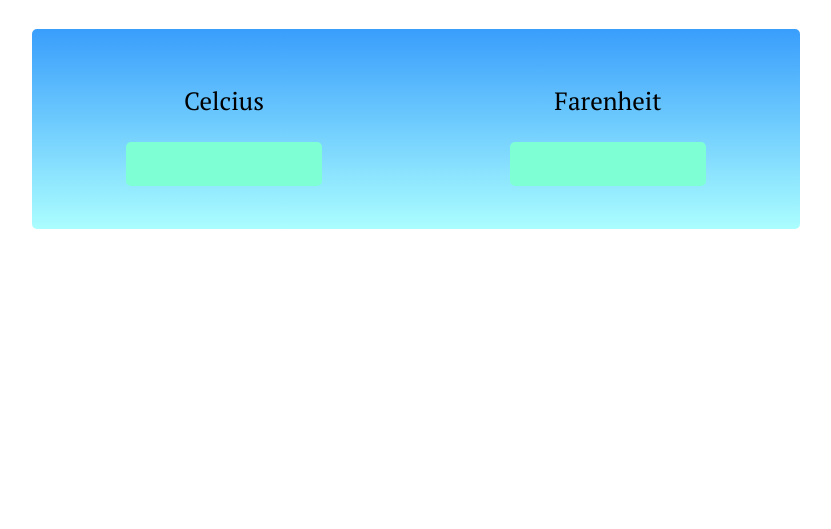
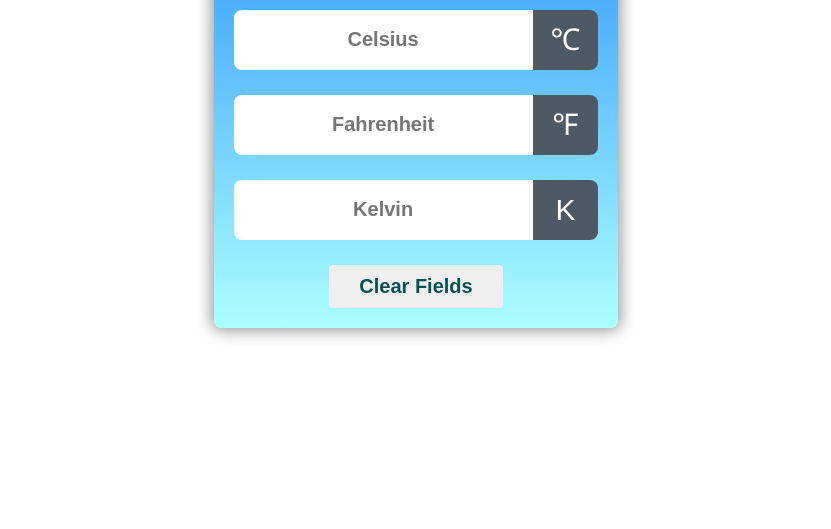
Before and after one commit to HarikeshKS/Temperature-Converter, a plain HTML site: page index.html in a window 1280 px wide. Shown: the part 271-800 px from the top of the page, without its empty margins (224-1055 px from the left). Drawn offline with Linux system fonts and the light colour scheme.

Commit message:
Final commit to the project.

```diff
--- a/index.html
+++ b/index.html
@@ -10,13 +10,31 @@
 
 <body>
     <div class="container">
-        <div>
-            <p>Celcius</p><input type="number" name="celcius" class="input-num">
+
+        <div class="title">
+            <h1>Temperature Converter</h1>
+            <span class="Temperature-icon"><i class="fa-solid fa-temperature-three-quarters"></i></span>
         </div>
-        <div>
-            <p>Farenheit</p><input type="number" name="farenheit" class="input-num">
+
+        <div id="celsius">
+            <input type="number" name="" placeholder="Celsius">
+            <span class="icon">&#8451</span>
         </div>
+        <div id="fahrenheit">
+            <input type="number" name="" placeholder="Fahrenheit">
+            <span class="icon">&#8457</span>
+        </div>
+        <div id="kelvin">
+            <input type="number" name="" placeholder="Kelvin">
+            <span class="icon">&#8490</span>
+        </div>
+
+        <div class="button">
+            <button>Clear Fields</button>
+        </div>
+
     </div>
+    <script src="script.js"></script>
 </body>
 
 </html>
--- a/script.js
+++ b/script.js
@@ -0,0 +1,49 @@
+let celsiusInput = document.querySelector('#celsius > input')
+let fahrenheitInput = document.querySelector('#fahrenheit > input')
+let kelvinInput = document.querySelector('#kelvin > input')
+
+let btn = document.querySelector('.button button')
+
+
+function roundNumber(number){
+    return Math.round(number*100)/100
+}
+
+
+/* Celcius to Fahrenheit and Kelvin */
+celsiusInput.addEventListener('input', function(){
+    let cTemp = parseFloat(celsiusInput.value)
+    let fTemp = (cTemp*(9/5)) + 32
+    let kTemp = cTemp + 273.15
+
+    fahrenheitInput.value = roundNumber(fTemp)
+    kelvinInput.value = roundNumber(kTemp)
+})
+
+
+/* Fahrenheit to Celcius and Kelvin */
+fahrenheitInput.addEventListener('input', function(){
+    let fTemp = parseFloat(fahrenheitInput.value)
+    let cTemp = (fTemp - 32) * (5/9)
+    let kTemp = (fTemp -32) * (5/9) + 273.15
+
+    celsiusInput.value = roundNumber(cTemp)
+    kelvinInput.value = roundNumber(kTemp)
+})
+
+/* Kelvin to Celcius and Fahrenheit */
+kelvinInput.addEventListener('input', function(){
+    let kTemp = parseFloat(kelvinInput.value)
+    let cTemp = kTemp - 273.15
+    let fTemp = (kTemp - 273.15) * (9/5) + 32
+
+    celsiusInput.value = roundNumber(cTemp)
+    fahrenheitInput.value = roundNumber(fTemp)
+})
+
+
+btn.addEventListener('click', ()=>{
+    celsiusInput.value = ""
+    fahrenheitInput.value = ""
+    kelvinInput.value = ""
+})
--- a/style.css
+++ b/style.css
@@ -1,43 +1,109 @@
-@import url('https://fonts.googleapis.com/css2?family=PT+Serif&display=swap');
+*{
+    margin: 0;
+    padding: 0;
+    box-sizing: border-box;
+}
 
 body{
     display: flex;
     justify-content: center;
-    align-content: center;
-    flex-flow: row wrap;
-    height: 100dvh;
-    margin: 0;
-}
-.container{
-    display: flex;
-    justify-content: space-around;
-    align-content: center;
-    flex-flow: row wrap;
-    text-align: center;
-    border-radius: 5px;
-    height: 200px;
-    width: 60%;
-    background: rgb(255,255,255);
-    background: linear-gradient(0deg, rgb(171, 254, 255) 0%, rgb(57, 158, 252) 100%);
-}
-.input-num{
-    border: none;
-    background-color:aquamarine;
-    color: aliceblue;
-    border-radius: 5px;
-    width: 50%;
-    height: 30%;
-    font-size: 25px;
-}
-input::-webkit-outer-spin-button,
-input::-webkit-inner-spin-button {
-    -webkit-appearance: none;
-    margin: 0;
+    align-items: center;
+    min-height: 100vh;
 }
 
-.container>div{
-    height: 70%;
-    width: 50%;
-    font-family: 'PT Serif', serif;
-    font-size: 25px;
+.container{
+    max-width: 450px;
+    background: linear-gradient(0deg, rgb(171, 254, 255) 0%, rgb(57, 158, 252) 100%);
+    border-radius: 8px;
+    box-shadow: 0px 0px 15px 3px rgba(0,0,0,0.4);
+    font-family: sans-serif;
+    padding: 20px;
 }
+
+.title{
+    display: flex;
+    justify-content: center;
+    align-items: center;
+    flex-wrap: wrap-reverse;
+    gap: 10px;
+}
+
+.Temperature-icon{
+    font-size: 45px;
+    color: #fff;
+}
+
+h1{
+    color: #fff;
+    letter-spacing: 1.2px;
+    font-size: 30px;
+}
+
+#celsius, #fahrenheit, #kelvin{
+    display: flex;
+    justify-content: center;
+    align-items: center;
+    margin-top: 25px;
+}
+
+input{
+    flex: 5;
+    height: 60px;
+    font-size: 20px;
+    font-weight: 600;
+    text-align: center;
+    border: none;
+    outline: none;
+    border-radius: 8px 0 0 8px;
+    padding: 0 10px;
+}
+
+
+/* for chrome, safari, Edge, Opera */
+input::-webkit-outer-spin-button,
+input::-webkit-inner-spin-button{
+    -webkit-appearance: none;
+}
+
+/* for Mozila firefox */
+input{
+    -moz-appearance: textfield;
+}
+
+
+.icon{
+    flex: 1;
+    height: 60px;
+    line-height: 60px;
+    padding: 0 5px;
+    text-align: center;
+    font-size: 30px;
+    background: #4d5964;
+    color: #fff;
+    border-radius: 0 8px 8px 0;
+}
+
+
+.button{
+    margin-top: 25px;
+    text-align: center;
+}
+
+
+.button button{
+    color: #085252;
+    border: none;
+    outline: none;
+    padding: 10px 30px;
+    font-size: 20px;
+    font-weight: 600;
+    border-radius: 3px;
+    cursor: pointer;
+    transition: 0.3s;
+}
+
+.button button:hover{
+    background-color: #085252;
+    color: #fff;
+    transition-duration: 0.6s;
+}
```
